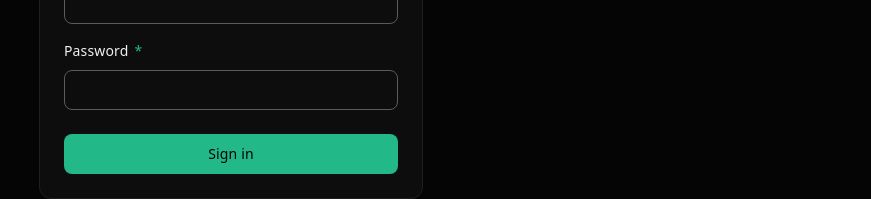
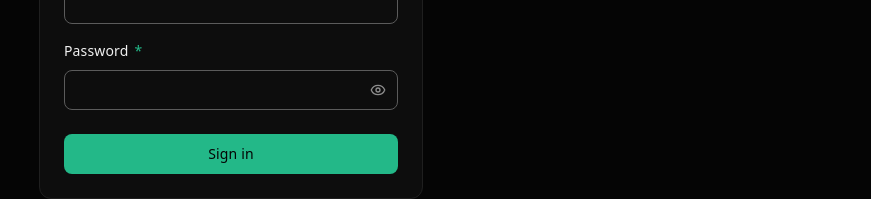
Before and after one commit to dileepadev/admin-dileepa-dev, a Next.js app: page /sign-in in a window 1280 px wide. Shown: the part 417-616 px from the top of the page, without its empty margins (409-1280 px from the left). Built offline with nearby package versions, Linux system fonts and the light colour scheme.

Commit message:
fix(auth): Integrate PasswordInput in sign-in form (refs #4)
Replace standard password input with the new PasswordInput component
supporting reveal toggle and proper focus states.

```diff
--- a/app/(auth)/sign-in/sign-in-form.tsx
+++ b/app/(auth)/sign-in/sign-in-form.tsx
@@ -2,7 +2,7 @@
 
 import { useActionState } from 'react';
 import { signIn, type SignInState } from '@/app/actions/auth';
-import { Button, Field, FormMessage, Input } from '@/components/ui';
+import { Button, Field, FormMessage, Input, PasswordInput } from '@/components/ui';
 
 const initialState: SignInState = {};
 
@@ -24,9 +24,8 @@ export function SignInForm() {
       </Field>
 
       <Field name="password" label="Password" required errors={state.errors?.password}>
-        <Input
+        <PasswordInput
           name="password"
-          type="password"
           autoComplete="current-password"
           required
           invalid={Boolean(state.errors?.password?.length)}
@@ -34,7 +33,7 @@ export function SignInForm() {
       </Field>
 
       <div className="mt-2">
-        <Button type="submit" disabled={pending} className="w-full">
+        <Button type="submit" busy={pending} className="w-full">
           {pending ? 'Signing in…' : 'Sign in'}
         </Button>
       </div>
```
